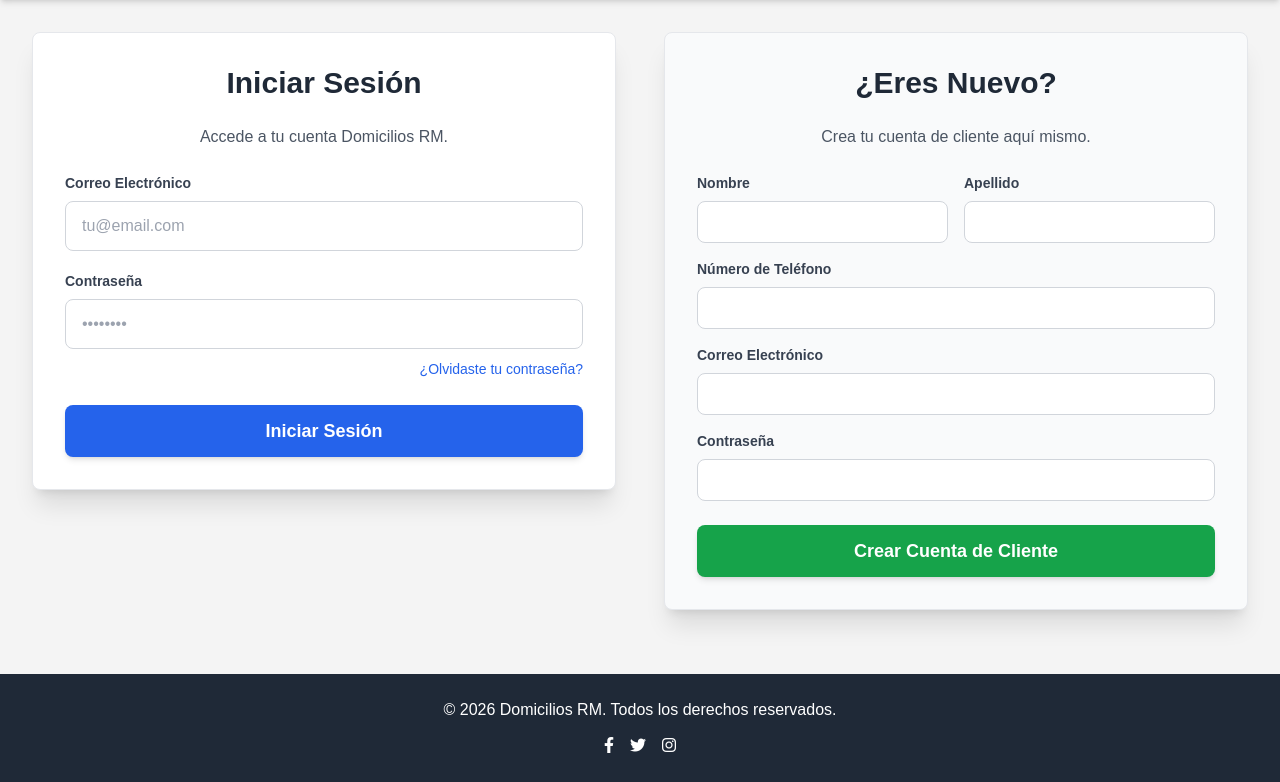
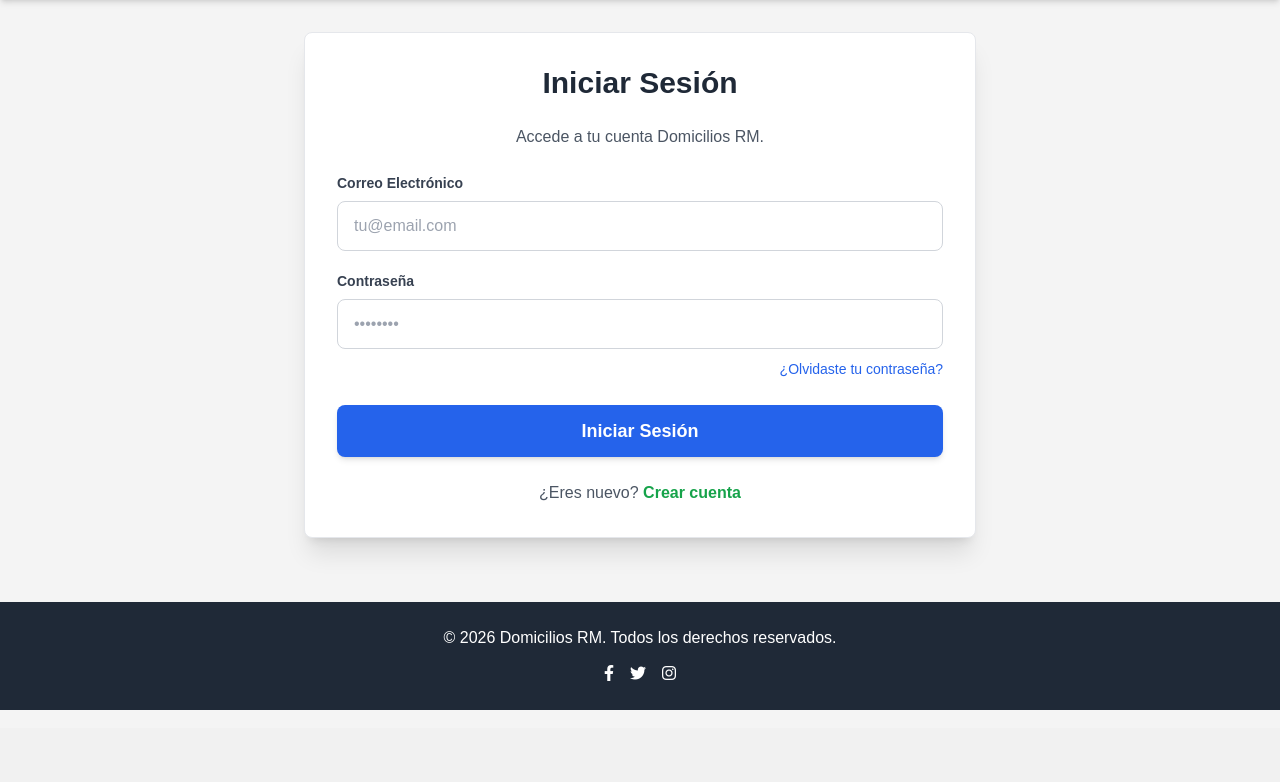
Before and after one commit to Neiro77/domiciliosrmyopal, a Flask app: page /login in a window 1280 px wide. Shown: the part 72-854 px from the top of the page. After the commit the page ends 782 px from the top, so only its background shows below. Run offline with Flask 3, Linux system fonts and the light colour scheme; some libraries are stand-ins or nearby versions.

Commit message:
Ajuste login formulario registrese

```diff
--- a/templates/public/login.html
+++ b/templates/public/login.html
@@ -2,74 +2,126 @@
 
 {% block title %}Accede o Regístrate - Domicilios RM{% endblock %}
 
+{% block head %}
+    {{ super() }}
+    <script defer src="https://cdn.jsdelivr.net/gh/alpinejs/alpine@v3.x.x/dist/cdn.min.js"></script>
+{% endblock %}
+
 {% block content %}
-<div class="container mx-auto px-4 py-8">
-    <div class="grid grid-cols-1 lg:grid-cols-2 gap-12 items-start">
+<div class="container mx-auto px-4 py-8" x-data="{ showRegister: false }">
+    <div class="max-w-2xl mx-auto">
 
-        <!-- Columna de Iniciar Sesión -->
-        <div class="bg-white p-8 rounded-lg shadow-xl border border-gray-200">
+        <!-- ================= LOGIN ================= -->
+        <div x-show="!showRegister" x-transition
+             class="bg-white p-8 rounded-lg shadow-xl border border-gray-200">
+
             <h2 class="text-3xl font-bold text-center text-gray-800 mb-6">Iniciar Sesión</h2>
             <p class="text-center text-gray-600 mb-6">Accede a tu cuenta Domicilios RM.</p>
 
             <form action="{{ url_for('public.login') }}" method="POST">
                 {{ login_form.csrf_token }}
+
                 <div class="mb-5">
-                    <label for="{{ login_form.email.id }}" class="block text-gray-700 text-sm font-semibold mb-2">{{ login_form.email.label }}</label>
+                    <label class="block text-gray-700 text-sm font-semibold mb-2">
+                        {{ login_form.email.label }}
+                    </label>
                     {{ login_form.email(class="w-full px-4 py-3 border border-gray-300 rounded-lg focus:outline-none focus:ring-2 focus:ring-blue-500", placeholder="tu@email.com") }}
                 </div>
+
                 <div class="mb-6">
-                    <label for="{{ login_form.password.id }}" class="block text-gray-700 text-sm font-semibold mb-2">{{ login_form.password.label }}</label>
+                    <label class="block text-gray-700 text-sm font-semibold mb-2">
+                        {{ login_form.password.label }}
+                    </label>
                     {{ login_form.password(class="w-full px-4 py-3 border border-gray-300 rounded-lg focus:outline-none focus:ring-2 focus:ring-blue-500", placeholder="••••••••") }}
+
                     <div class="text-right mt-2">
-                        <a href="{{ url_for('public.forgot_password') }}" class="text-sm text-blue-600 hover:underline">¿Olvidaste tu contraseña?</a>
+                        <a href="{{ url_for('public.forgot_password') }}"
+                           class="text-sm text-blue-600 hover:underline">
+                           ¿Olvidaste tu contraseña?
+                        </a>
                     </div>
                 </div>
 
-                <!-- --- >>> CORRECCIÓN AQUÍ <<< --- -->
-                <!-- Se reemplaza el renderizador de WTForms por un botón HTML estándar -->
-                <button type="submit" name="login_submit" class="w-full bg-blue-600 text-white py-3 rounded-lg hover:bg-blue-700 transition font-semibold text-lg shadow-md">
+                <button type="submit" name="login_submit"
+                        class="w-full bg-blue-600 text-white py-3 rounded-lg hover:bg-blue-700 transition font-semibold text-lg shadow-md">
                     {{ login_form.submit.label.text }}
                 </button>
             </form>
+
+            <!-- Botón para mostrar registro -->
+            <p class="text-center text-gray-600 mt-6">
+                ¿Eres nuevo?
+                <button @click="showRegister = true"
+                        class="text-green-600 hover:underline font-semibold">
+                    Crear cuenta
+                </button>
+            </p>
         </div>
 
-        <!-- Columna de Registro para Clientes -->
-        <div class="bg-gray-50 p-8 rounded-lg shadow-xl border border-gray-200">
-            <h2 class="text-3xl font-bold text-center text-gray-800 mb-6">¿Eres Nuevo?</h2>
-            <p class="text-center text-gray-600 mb-6">Crea tu cuenta de cliente aquí mismo.</p>
+
+        <!-- ================= REGISTRO ================= -->
+        <div x-show="showRegister" x-transition x-cloak
+             class="bg-gray-50 p-8 rounded-lg shadow-xl border border-gray-200">
+
+            <h2 class="text-3xl font-bold text-center text-gray-800 mb-6">Crear Cuenta</h2>
+            <p class="text-center text-gray-600 mb-6">Regístrate como cliente.</p>
 
             <form action="{{ url_for('public.login') }}" method="POST">
                 {{ register_form.csrf_token }}
+
                 <div class="grid grid-cols-1 md:grid-cols-2 gap-4">
                     <div class="mb-4">
-                        <label for="{{ register_form.first_name.id }}" class="block text-gray-700 text-sm font-semibold mb-2">{{ register_form.first_name.label }}</label>
+                        <label class="block text-gray-700 text-sm font-semibold mb-2">
+                            {{ register_form.first_name.label }}
+                        </label>
                         {{ register_form.first_name(class="w-full px-3 py-2 border border-gray-300 rounded-lg focus:outline-none focus:ring-2 focus:ring-blue-500") }}
                     </div>
+
                     <div class="mb-4">
-                        <label for="{{ register_form.last_name.id }}" class="block text-gray-700 text-sm font-semibold mb-2">{{ register_form.last_name.label }}</label>
+                        <label class="block text-gray-700 text-sm font-semibold mb-2">
+                            {{ register_form.last_name.label }}
+                        </label>
                         {{ register_form.last_name(class="w-full px-3 py-2 border border-gray-300 rounded-lg focus:outline-none focus:ring-2 focus:ring-blue-500") }}
                     </div>
                 </div>
+
                 <div class="mb-4">
-                    <label for="{{ register_form.phone_number.id }}" class="block text-gray-700 text-sm font-semibold mb-2">{{ register_form.phone_number.label }}</label>
+                    <label class="block text-gray-700 text-sm font-semibold mb-2">
+                        {{ register_form.phone_number.label }}
+                    </label>
                     {{ register_form.phone_number(class="w-full px-3 py-2 border border-gray-300 rounded-lg focus:outline-none focus:ring-2 focus:ring-blue-500") }}
                 </div>
+
                 <div class="mb-4">
-                    <label for="{{ register_form.email.id }}" class="block text-gray-700 text-sm font-semibold mb-2">{{ register_form.email.label }}</label>
+                    <label class="block text-gray-700 text-sm font-semibold mb-2">
+                        {{ register_form.email.label }}
+                    </label>
                     {{ register_form.email(class="w-full px-3 py-2 border border-gray-300 rounded-lg focus:outline-none focus:ring-2 focus:ring-blue-500") }}
                 </div>
+
                 <div class="mb-6">
-                    <label for="{{ register_form.password.id }}" class="block text-gray-700 text-sm font-semibold mb-2">{{ register_form.password.label }}</label>
+                    <label class="block text-gray-700 text-sm font-semibold mb-2">
+                        {{ register_form.password.label }}
+                    </label>
                     {{ register_form.password(class="w-full px-3 py-2 border border-gray-300 rounded-lg focus:outline-none focus:ring-2 focus:ring-blue-500") }}
                 </div>
 
-                <!-- --- >>> CORRECCIÓN AQUÍ <<< --- -->
-                <!-- Se hace lo mismo para el botón de registro -->
-                <button type="submit" name="register_submit" class="w-full bg-green-600 text-white py-3 rounded-lg hover:bg-green-700 transition font-semibold text-lg shadow-md">
+                <button type="submit" name="register_submit"
+                        class="w-full bg-green-600 text-white py-3 rounded-lg hover:bg-green-700 transition font-semibold text-lg shadow-md">
                     {{ register_form.submit.label.text }}
                 </button>
             </form>
+
+            <!-- Botón para volver al login -->
+            <p class="text-center text-gray-600 mt-6">
+                ¿Ya tienes cuenta?
+                <button @click="showRegister = false"
+                        class="text-blue-600 hover:underline font-semibold">
+                    Iniciar sesión
+                </button>
+            </p>
         </div>
+
     </div>
 </div>
 {% endblock %}
```
